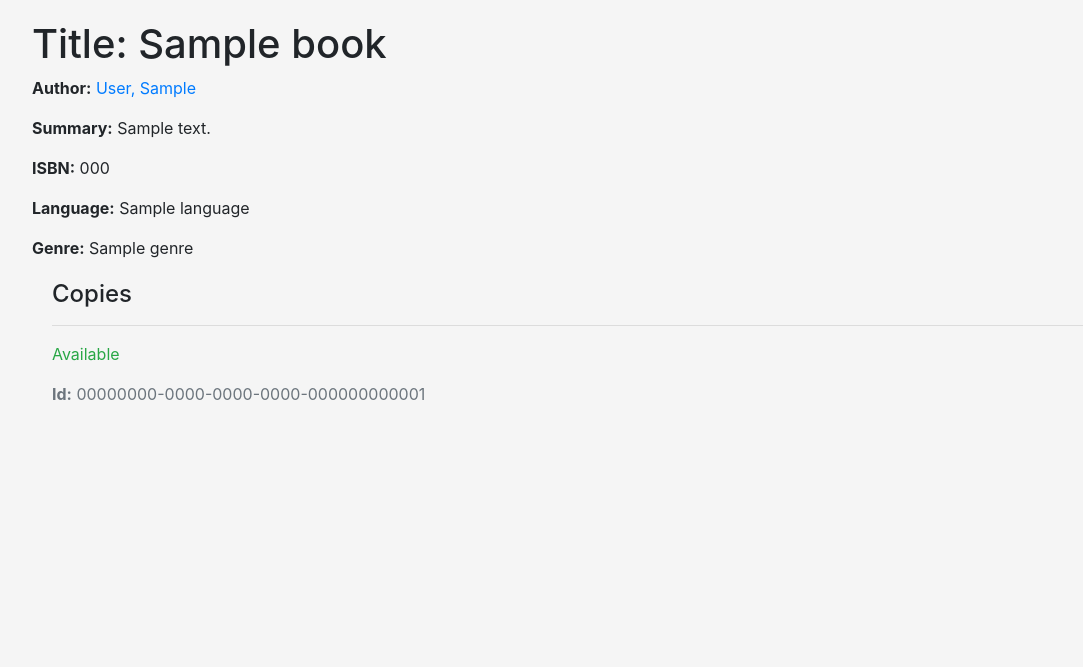
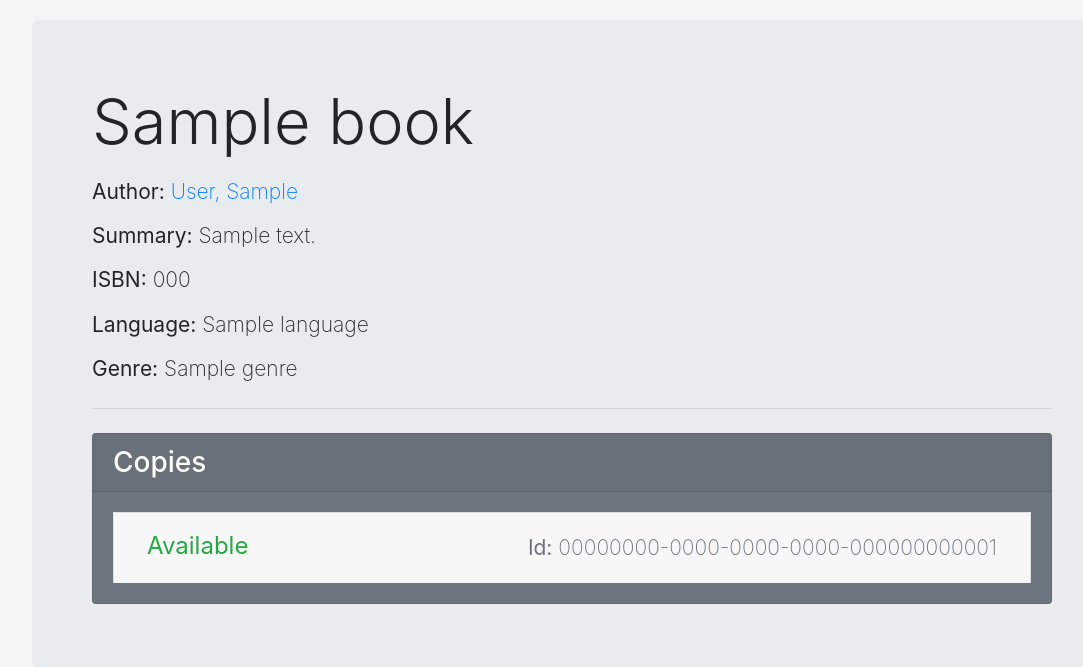
Before and after one commit to bergvel1/my_simple_library, a Django app: page /catalog/book/1 in a window 1280 px wide. Shown: the part 52-719 px from the top of the page, without its empty margins (68-1151 px from the left). Run offline with Django 3.2, Linux system fonts and the light colour scheme; tables that the repository leaves empty hold one stand-in row (values such as "Sample post"); parts of the project's set-up code (start-up, migrations or seed data) failed here and were passed over; some libraries are stand-ins or nearby versions.

Commit message:
Updated book detail view to include an expandable list of all instances of any given book. Next step: making the "reserve" buttons on these pages work.

```diff
--- a/templates/catalog/book_detail.html
+++ b/templates/catalog/book_detail.html
@@ -1,25 +1,59 @@
 {% extends "base_generic.html" %}
 
 {% block content %}
-  <h1>Title: {{ book.title }}</h1>
+  <div class="jumbotron">
+    <h1 class="display-4">{{ book.title }}</h1>
+    <hr class="my-2 invisible">
 
-  <p><strong>Author:</strong> <a href="{% url 'author-detail' book.author.pk %}">{{ book.author }}</a></p>
-  <p><strong>Summary:</strong> {{ book.summary }}</p>
-  <p><strong>ISBN:</strong> {{ book.isbn }}</p>
-  <p><strong>Language:</strong> {{ book.language }}</p>
-  <p><strong>Genre:</strong> {% for genre in book.genre.all %}
-    {{ genre }}{% if not forloop.last %}, {% endif %}{% endfor %}</p>
+    <p class="lead"><strong>Author:</strong> <a href="{% url 'author-detail' book.author.pk %}">{{ book.author }}</a>
+    </p>
+    <p class="lead"><strong>Summary:</strong> {{ book.summary }}</p>
+    <p class="lead"><strong>ISBN:</strong> {{ book.isbn }}</p>
+    <p class="lead"><strong>Language:</strong> {{ book.language }}</p>
+    <p class="lead"><strong>Genre:</strong> {% for genre in book.genre.all %}
+      {{ genre }}{% if not forloop.last %}, {% endif %}{% endfor %}</p>
 
-  <div style="margin-left:20px;margin-top:20px">
-    <h4>Copies</h4>
+    <hr class="my-4">
 
-    {% for copy in book.bookinstance_set.all %}
-      <hr>
-      <p class="{% if copy.status == 'a' %}text-success{% elif copy.status == 'm' %}text-danger{% else %}text-warning{% endif %}">{{ copy.get_status_display }}</p>
-      {% if copy.status != 'a' %}
-        <p><strong>Due to be returned:</strong> {{ copy.due_back }}</p>
-      {% endif %}
-      <p class="text-muted"><strong>Id:</strong> {{ copy.id }}</p>
-    {% endfor %}
+    <div class="card bg-secondary">
+      <h3 class="card-header text-white display-5"> Copies </h3>
+
+      <div class="card-body">
+        <div style="margin-left:0px;margin-top:0px" class="accordion" id="bookAccordion">
+
+
+          {% for copy in book.bookinstance_set.all %}
+
+            <div class="card">
+              <div class="card-header">
+
+                <button class="btn btn-link btn-block" style="display: inline-table" type="button"
+                        data-toggle="collapse" data-target="#collapse{{ copy.id }}"
+                        aria-expanded="true" aria-controls="collapse{{ copy.id }}">
+                  <h4 style="display: table-cell; float: left; font-weight: normal; margin-bottom: 0"
+                      class="card-title {% if copy.status == 'a' %}text-success{% elif copy.status == 'm' %}text-danger{% else %}text-warning{% endif %}"> {{ copy.get_status_display }}</h4>
+                  <p style="display: table-cell; float: right" class="text-muted card-text">
+                    <strong>Id:</strong> {{ copy.id }}</p>
+                </button>
+              </div>
+
+              <div id="collapse{{ copy.id }}" class="collapse" aria-labelledby="heading{{ copy.id }}"
+                   data-parent="#bookAccordion">
+                <div class="card-body">
+                  {% if copy.status != 'a' %}
+                    <p style="margin: 0 0 0" class="text-center"><strong>Due to be
+                      returned:</strong> {{ copy.due_back }}</p>
+                  {% elif copy.status == 'a' %}
+                    <button type="" class=" btn btn-lg btn-outline-success btn-block">Reserve</button>
+                  {% endif %}
+                </div>
+              </div>
+            </div>
+          {% endfor %}
+
+        </div>
+      </div>
+    </div>
+  </div>
   </div>
 {% endblock %}
```
